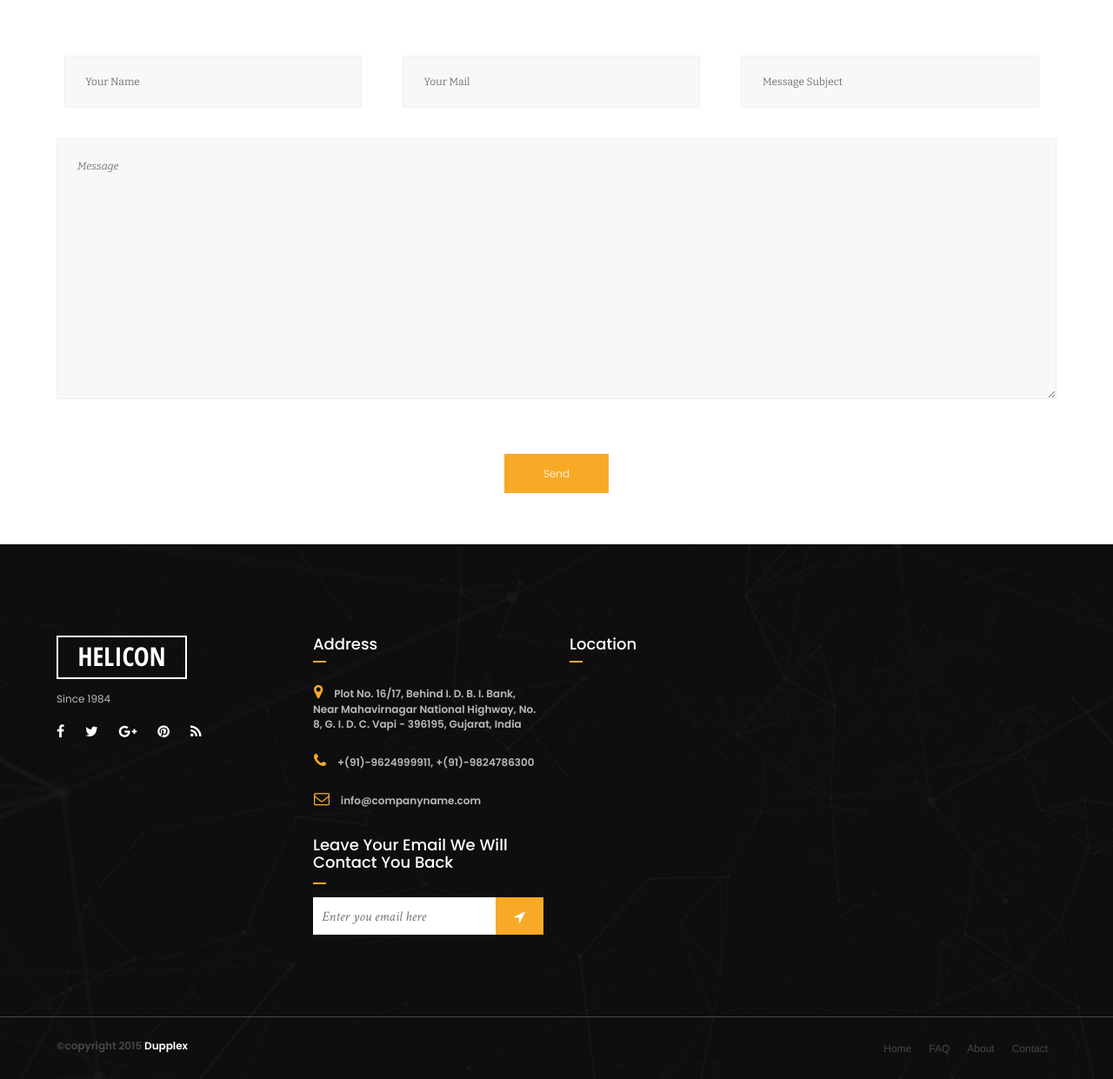
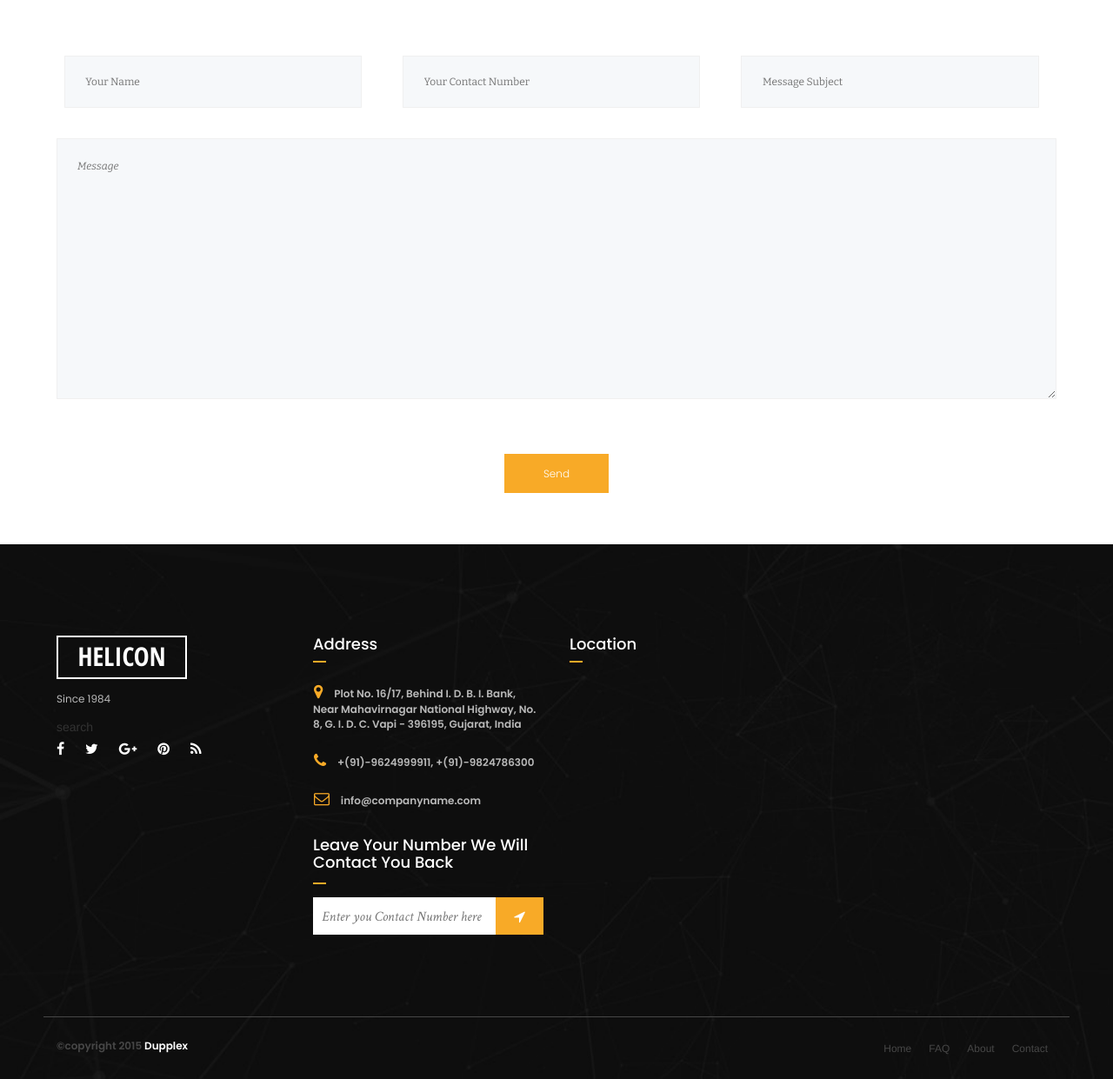
Before and after one commit to faizan-python/helicon, a Django app: page /contact/ in a window 1280 px wide. Shown: the part 1027-2268 px from the top of the page at 87% size. Run offline with Django 3.2, Linux system fonts and the light colour scheme; a map, chart or similar area stays blank; parts of the project's set-up code (start-up, migrations or seed data) failed here and were passed over; some libraries are stand-ins or nearby versions.

Commit message:
Created Contact details page

```diff
--- a/helicon/urls.py
+++ b/helicon/urls.py
@@ -20,6 +20,7 @@
     url(r'^$', 'web.views.home', name='web_home'),
     url(r'^about/', 'web.views.about', name='web_about'),
     url(r'^contact/', 'web.views.contact', name='web_contactus'),
+    url(r'^save/contact/', 'web.views.save_contact', name='web_save_contactus'),
     url(r'^product/', 'web.views.product', name='web_product'),
 
     url(r'^admin/', 'core.views.index', name='core_index'),
--- /dev/null
+++ b/static/js/web.email.js
@@ -0,0 +1,73 @@
+$(document).ready(function() {
+    var csrftoken = getCookie('csrftoken');
+
+    $("#contactfooterform").submit(function(event){
+        event.preventDefault();
+        console.log($("#contactfooterform").serialize())
+        var number = $('#contact-number').val();
+        if (number) {
+            $.ajax({
+                 type:"POST",
+                 url:"/save/contact/",
+                 data: {"number":number},
+        beforeSend: function(xhr) {
+            xhr.setRequestHeader("X-CSRFToken", csrftoken);
+        },
+                 success: function(data){
+                    $("#customerform").trigger('reset');
+                    $.toast({
+                        heading: 'Success',
+                        text: 'Customer added successfully!!!  ',
+                        icon: 'success',
+                        hideAfter: 4000,
+                        position: 'bottom-right'
+                    })
+                 },
+                 error: function(){
+                    $.toast({
+                        heading: 'Error',
+                        text: 'Something went wrong!!! Please try again',
+                        icon: 'error',
+                        hideAfter: 4000,
+                        position: 'bottom-right'
+                    })
+                 }
+            });
+            return false; //<---- move it here
+        }
+   });
+    $("#detailcontactform").submit(function(event){
+        event.preventDefault();
+        var number = $('#detailcontact-number').val();
+        if (number) {
+            $.ajax({
+                 type:"POST",
+                 url:"/save/contact/",
+                 data: $("#detailcontactform").serialize(),
+        beforeSend: function(xhr) {
+            xhr.setRequestHeader("X-CSRFToken", csrftoken);
+        },
+                 success: function(data){
+                    $("#customerform").trigger('reset');
+                    $.toast({
+                        heading: 'Success',
+                        text: 'Customer added successfully!!!  ',
+                        icon: 'success',
+                        hideAfter: 4000,
+                        position: 'bottom-right'
+                    })
+                 },
+                 error: function(){
+                    $.toast({
+                        heading: 'Error',
+                        text: 'Something went wrong!!! Please try again',
+                        icon: 'error',
+                        hideAfter: 4000,
+                        position: 'bottom-right'
+                    })
+                 }
+            });
+            return false; //<---- move it here
+        }
+   });
+});
--- a/templates/web-base.html
+++ b/templates/web-base.html
@@ -37,6 +37,8 @@
 	<script src="http://maps.google.com/maps/api/js' %}"></script>
 
 	<script src="{% static 'js/gmap.js' %}"></script>
+
+    <script type="text/javascript" src="{% static 'js/csrf.js' %}"></script>
 	<!-- owlcarousel -->
 	<script src="{% static 'js/jquery.bxslider.js' %}"></script>
 	<script src="{% static 'js/owl.carousel.js' %}"></script>
@@ -47,6 +49,7 @@
     <script src="{% static 'js/jquery.smartmenus.bootstrap.js' %}"></script>
 	<!-- my js -->
 	<script src="{% static 'js/main.js' %}"></script>
+    <script src="{% static 'js/web.email.js' %}"></script>
      {% block scripts_extend %}{% endblock %}
 
 </body>
--- a/templates/web-footer.html
+++ b/templates/web-footer.html
@@ -24,7 +24,7 @@
 					<div class="single_footer">
 						<h2>HELICON</h2>
 						<p>Since 1984</p>
-					</div>
+					</div>search
 					<div class="footer_social">
 						<a href="http://www.facebook.com" class="i fa fa-facebook"></a>
 						<a href="http://www.twitter.com" class="i fa fa-twitter"></a>
@@ -43,11 +43,11 @@
 						<a href="" class="i fa fa-envelope-o"></a> info@companyname.com <br />
 					</div>
 					<div class="subcriber">
-						<h2>Leave Your Email We Will Contact You Back</h2>
+						<h2>Leave Your Number We Will Contact You Back</h2>
 						<span></span>
 						<div class="footer-subscriber">
-							<form action="#" class="search-form">
-								<input type="text" placeholder="Enter you email here">
+							<form class="search-form" id="contactfooterform">
+								<input id="contact-number" type="text" placeholder="Enter you Contact Number here">
 								<button type="submit"><i class="fa fa-location-arrow"></i></button>
 							</form>
 						</div>
@@ -57,7 +57,7 @@
 					<div class="small_gallery">
 						<h2>Location</h2>
 						<span></span>
-           			<div id="footerGoogleMap" style="width:200px;height:180px;"></div>
+           			<div id="footerGoogleMap" style="width:200px;height:180px;"></d11iv>
 					</div>
 				</div>
 			</div>
--- a/web/templates/web/contact.html
+++ b/web/templates/web/contact.html
@@ -114,12 +114,12 @@
  <div id="form_area">
  	<div class="container">
  		<div class="row">
-			<form class="contact-form" action="sendemail.php" novalidate="novalidate">
+			<form class="contact-form" novalidate="novalidate" id="detailcontactform">
 				<div class="form_send">
 					 <input type="text" placeholder="Your Name" name="name">
 				</div>
 				<div class="form_send">
-					 <input type="text" placeholder="Your Mail" name="email">
+					 <input type="number" id="detailcontact-number" placeholder="Your Contact Number" name="number">
 				</div>
 				<div class="form_send">
 					 <input type="text" placeholder="Message Subject" name="subject"><br><br>
--- a/web/views.py
+++ b/web/views.py
@@ -29,3 +29,8 @@
 
 def product(request):
     return render(request, 'web/product.html')
+
+def save_contact(request):
+    if request.POST.dict().get('number'):
+         return True
+    return render(request, 'web/product.html')
```
